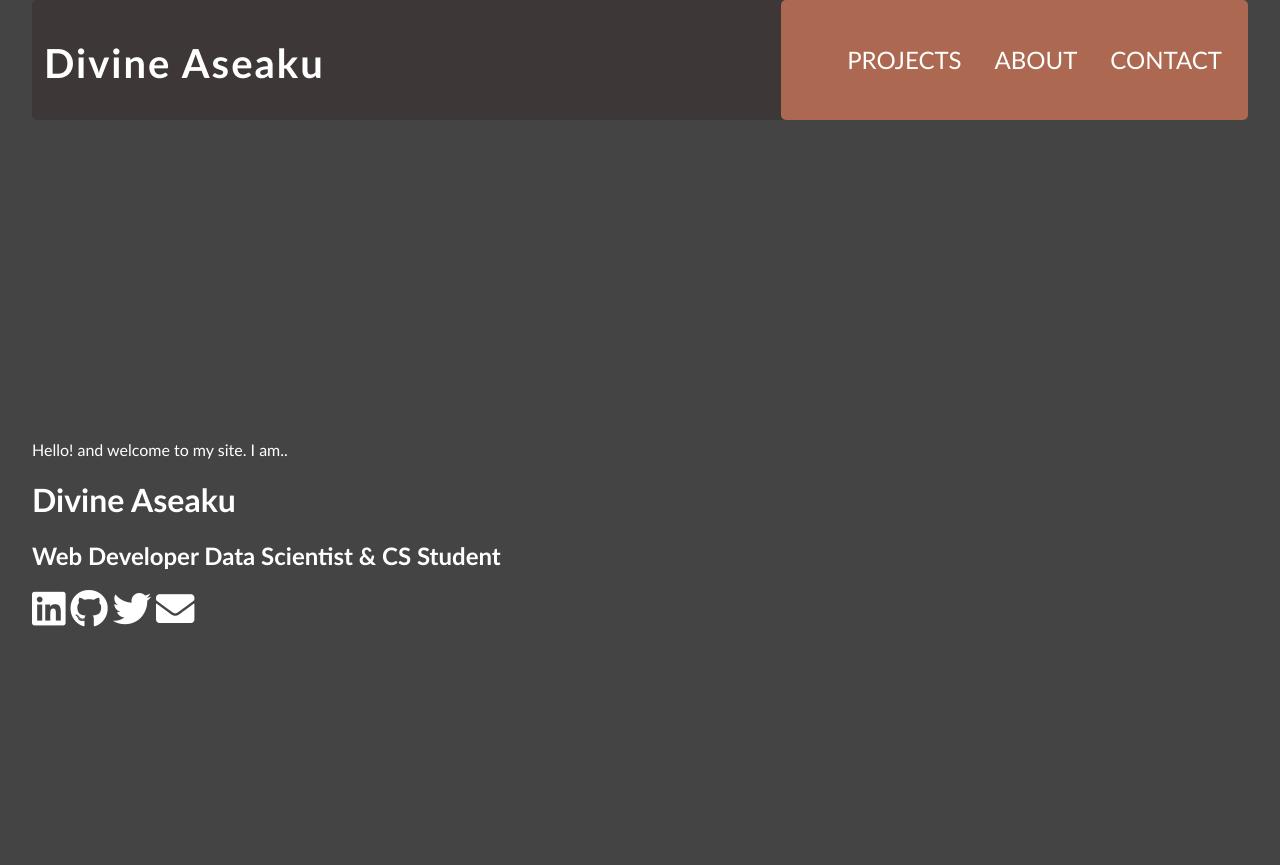
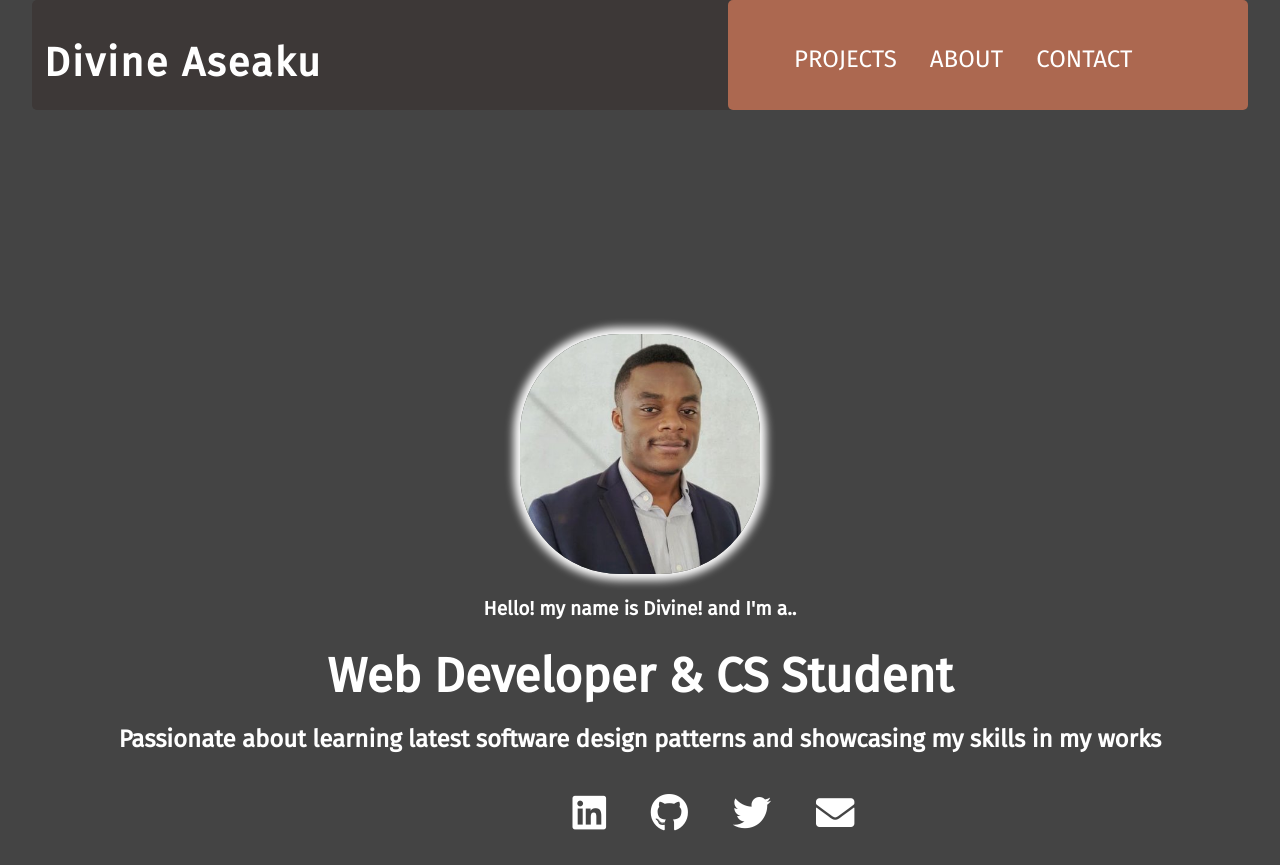
Before and after one commit to divineaseaku/Me-myself, a website: page dist/index.html in a window 1280 px wide. Before the commit the page ends 800 px from the top, so only its background shows below. Drawn offline with Linux system fonts and the light colour scheme.

Commit message:
home page
completed styling on the home page

```diff
--- a/scss/main.scss
+++ b/scss/main.scss
@@ -1,12 +1,15 @@
+@import url('https://fonts.googleapis.com/css2?family=Fira+Sans:ital,wght@0,400;1,300;1,400&display=swap');
+
+
 $primary-color: #444;
 $secondary-color: #ffff;
-
+$tertiary-color: #ac6850;
 * {
   box-sizing: border-box;
   text-decoration: none;
 }
 
-a,li {
+a,li , i{
   color: $secondary-color;
   text-decoration: none;
   list-style: none;
@@ -19,26 +22,26 @@ a,li {
   // background-position: center ;
   // background-repeat: no-repeat;
   margin: 0 auto;
-  // overflow: hidden;
+  overflow: hidden;
   position: relative;
   background: $primary-color;
   color: $secondary-color;
-  font-family: "Gill Sans", "Gill Sans MT", Calibri, "Trebuchet MS", sans-serif;
+  // font-family: "Gill Sans", "Gill Sans MT", Calibri, "Trebuchet MS", sans-serif;
+  font-family: 'Fira Sans', sans-serif;
   width: 95%;
   //z-index: 2;
 }
 
-
 .inner-header {
   //padding: 0.6em;
-  margin: 0 auto;
+  margin: 2 auto;
   display: flex;
   flex-direction: row;
   justify-content: space-between;
   align-content: center;
   width: 95% auto ;
   background: #3d3837;
-  max-height: 120px;
+  max-height: 110px;
   border-radius: 5px;
   .nav-logo {
     float: left;
@@ -51,12 +54,13 @@ a,li {
 
   .nav-btns {
       padding: 12px;
-      //width: %;
+      width: 520px;
       color: $secondary-color;
-      background-color: #ac6850;
+      background-color:$tertiary-color;
       font-size: 1.2em;
       border: none;
       border-radius: 5px;
+
 
 
     .nav-btn {
@@ -70,7 +74,7 @@ a,li {
     }
     .nav-btn:hover {
       transition: all 0.5s ease;
-      background-color: #da6e47;
+      background-color:$tertiary-color;
       color: $secondary-color;
       border-radius: 50%;
 
@@ -78,9 +82,59 @@ a,li {
   }
 }
 
-main {
-  margin-top: 20rem;
-  i {
-    color: $secondary-color;
+.showcase {
+  margin-top: 14rem;
+  width: 100%;
+  text-align: center;
+}
+.showcase img {
+  width: 240px;
+  height: 240px;
+ border-radius: 100px;
+ box-shadow: 0 0 0.5rem 0.4rem $secondary-color;
+}
+.showcase-caption {
+
+  width: 70% auto;
+  display: block;
+p{
+  font-size: 1.2em;
+  font-weight: bold;
+  color: $secondary-color;
+}
+h1{
+  font-size: 3em;
+  font-weight: bold;
+  padding: 0.5rem;
+  margin: 3px;
+}
+h3{
+  font-size: 1.5em;
+  font-weight: bolder;
+  padding: 0.5rem;
+  margin: 4px;
+}
+
+}
+.social{
+  display: flex;
+  position: relative;
+  justify-content: space-around;
+  max-width: 180px;
+  align-items: center;
+  margin: 10px auto;
+  a{
+    font-size: 1.2em;
+    padding: 0.9rem;
+    margin: 0.5rem;
+    i{
+      margin: 0 auto;
+      transition: all 0.5s ease-in;
+      &:hover{
+      color: rgba($tertiary-color, $alpha: 1.0);
+      transform: scale(1.2);
+      }
+    }
   }
+
 }
```
Also changed, not shown: dist/css/main.css, dist/images/profile.jpeg (added), dist/index.html, 2 other files.
